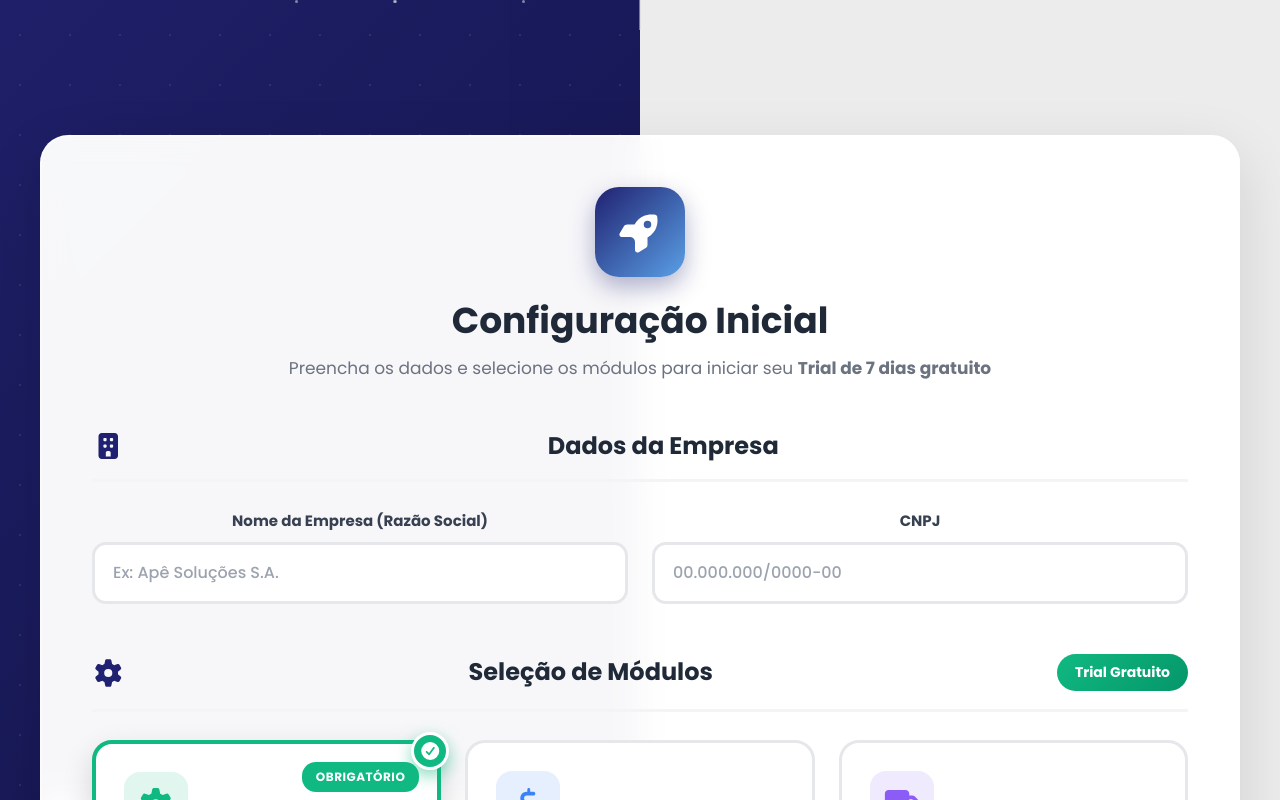
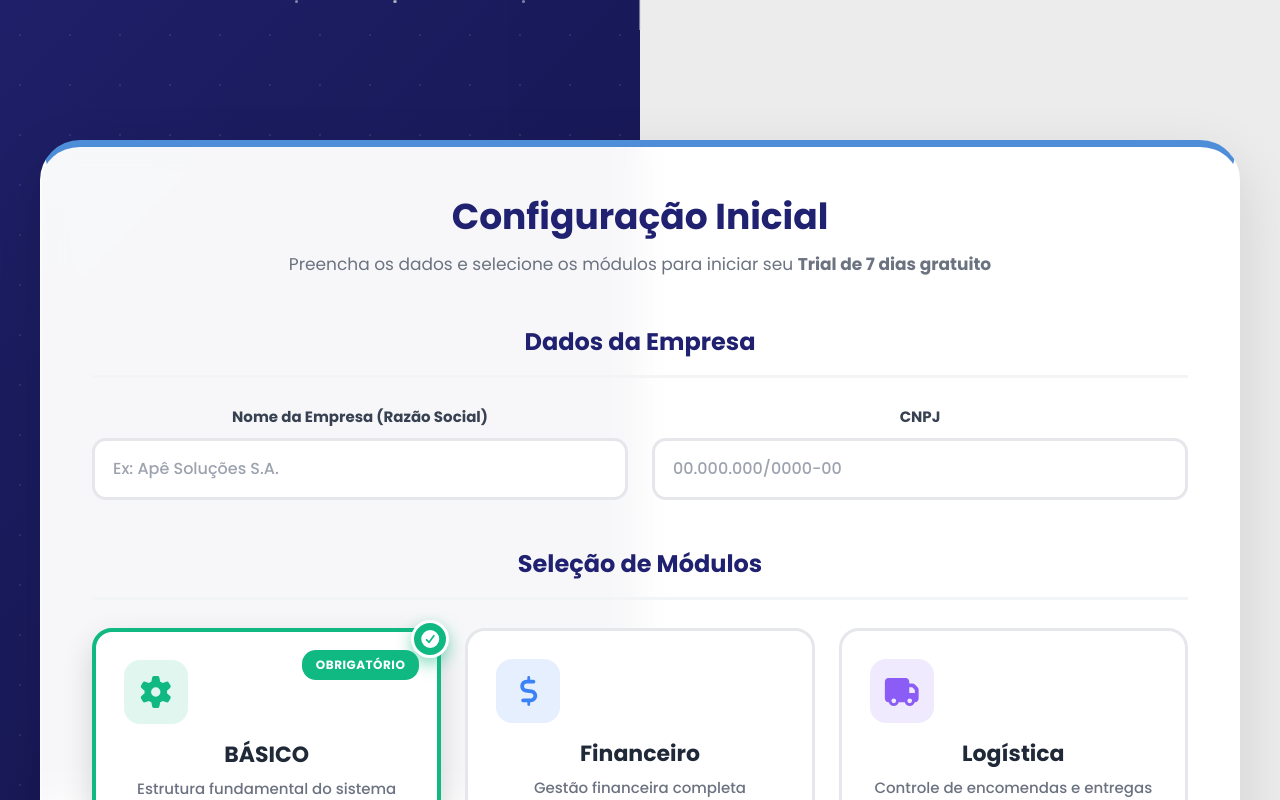
Before and after one commit to LenharesY2K/TCC_React, a React (Vite) app in the folder react/: page /startTrial in a window 1280 px wide. Shown: the top 800 px of the page. Built offline with nearby package versions, Linux system fonts and the light colour scheme.

Commit message:
StartTrial final

```diff
--- a/react/src/components/startTrial/css/css.css
+++ b/react/src/components/startTrial/css/css.css
@@ -1,6 +1,7 @@
  * {
      font-family: 'Poppins', sans-serif;
  }
+
 
  .creation-wrapper {
      width: 100%;
@@ -10,11 +11,14 @@
      justify-content: center;
      padding: 60px 20px;
      box-sizing: border-box;
+     border-radius: 80px;
+
  }
 
  .creation-container-new {
      width: 100%;
      max-width: 1200px;
+     border-radius: 60px;
  }
 
  /* Progress Steps */
@@ -86,6 +90,8 @@
      padding: 50px;
      box-shadow: 0 20px 60px rgba(0, 0, 0, 0.12);
      border: 2px solid rgba(255, 255, 255, 0.6);
+     border-radius: 40px;
+    border-top: 7px solid #4e8ed8;
  }
 
  .form-header-new {
@@ -415,12 +421,12 @@
      background: white;
  }
 
-                .terms-checkbox input[type="checkbox"]:checked + .checkmark {
+ .terms-checkbox input[type="checkbox"]:checked+.checkmark {
      background: #202170;
      border-color: #202170;
  }
 
-                .terms-checkbox input[type="checkbox"]:checked + .checkmark::after {
+ .terms-checkbox input[type="checkbox"]:checked+.checkmark::after {
      content: '✓';
      position: absolute;
      color: white;
@@ -536,3 +542,12 @@
          font-size: 16px;
      }
  }
+
+
+ .section-header-new h2 {
+     color: #202170;
+ }
+
+ .form-header-new h1 {
+     color: #202170;
+ }
--- a/react/src/components/startTrial/starttrial.jsx
+++ b/react/src/components/startTrial/starttrial.jsx
@@ -1,12 +1,10 @@
 import { useEffect, useState, useRef } from "react";
 import { FontAwesomeIcon } from '@fortawesome/react-fontawesome';
 import {
-  faBuilding,
     faCheckCircle,
     faGear,
     faDollarSign,
     faTruck,
-  faRocket,
     faShieldAlt,
     faClock,
     faChevronRight
@@ -105,23 +103,18 @@ export default function CreateOrganization() {
 
     return (
         <>
+            <div className="card-login">
                 <div className="creation-wrapper">
                     <div className="creation-container-new">
                         <div className="form-container-new">
-                        {/* Header */}
                             <div className="form-header-new">
-                            <div className="header-icon">
-                                <FontAwesomeIcon icon={faRocket} />
-                            </div>
                                 <h1>Configuração Inicial</h1>
                                 <p>Preencha os dados e selecione os módulos para iniciar seu <strong>Trial de 7 dias gratuito</strong></p>
                             </div>
 
                             <div>
-                            {/* Seção 1: Dados da Empresa */}
                                 <div className="form-section-new">
                                     <div className="section-header-new">
-                                    <FontAwesomeIcon icon={faBuilding} />
                                         <h2>Dados da Empresa</h2>
                                     </div>
 
@@ -133,7 +126,7 @@ export default function CreateOrganization() {
                                                 className="form-input-new"
                                                 placeholder="Ex: Apê Soluções S.A."
                                                 value={formData.companyName}
-                                            onChange={(e) => setFormData({...formData, companyName: e.target.value})}
+                                                onChange={(e) => setFormData({ ...formData, companyName: e.target.value })}
                                             />
                                         </div>
 
@@ -145,18 +138,16 @@ export default function CreateOrganization() {
                                                 className="form-input-new"
                                                 placeholder="00.000.000/0000-00"
                                                 value={formData.cnpj}
-                                            onChange={(e) => setFormData({...formData, cnpj: e.target.value})}
+                                                onChange={(e) => setFormData({ ...formData, cnpj: e.target.value })}
                                             />
                                         </div>
                                     </div>
                                 </div>
 
-                            {/* Seção 2: Módulos */}
                                 <div className="form-section-new">
                                     <div className="section-header-new">
-                                    <FontAwesomeIcon icon={faGear} />
-                                    <h2>Seleção de Módulos</h2>
-                                    <span className="trial-badge">Trial Gratuito</span>
+                                        <h2 className="special">Seleção de Módulos</h2>
+
                                     </div>
 
                                     <div className="modules-grid-new">
@@ -231,7 +222,7 @@ export default function CreateOrganization() {
                                             <input
                                                 type="checkbox"
                                                 checked={formData.acceptTerms}
-                                            onChange={(e) => setFormData({...formData, acceptTerms: e.target.checked})}
+                                                onChange={(e) => setFormData({ ...formData, acceptTerms: e.target.checked })}
                                             />
                                             <span className="checkmark"></span>
                                             <div className="terms-text">
@@ -260,6 +251,7 @@ export default function CreateOrganization() {
                         </div>
                     </div>
                 </div>
+            </div>
         </>
     );
 }
```
Lines whose indentation alone changed are shown as unchanged.
